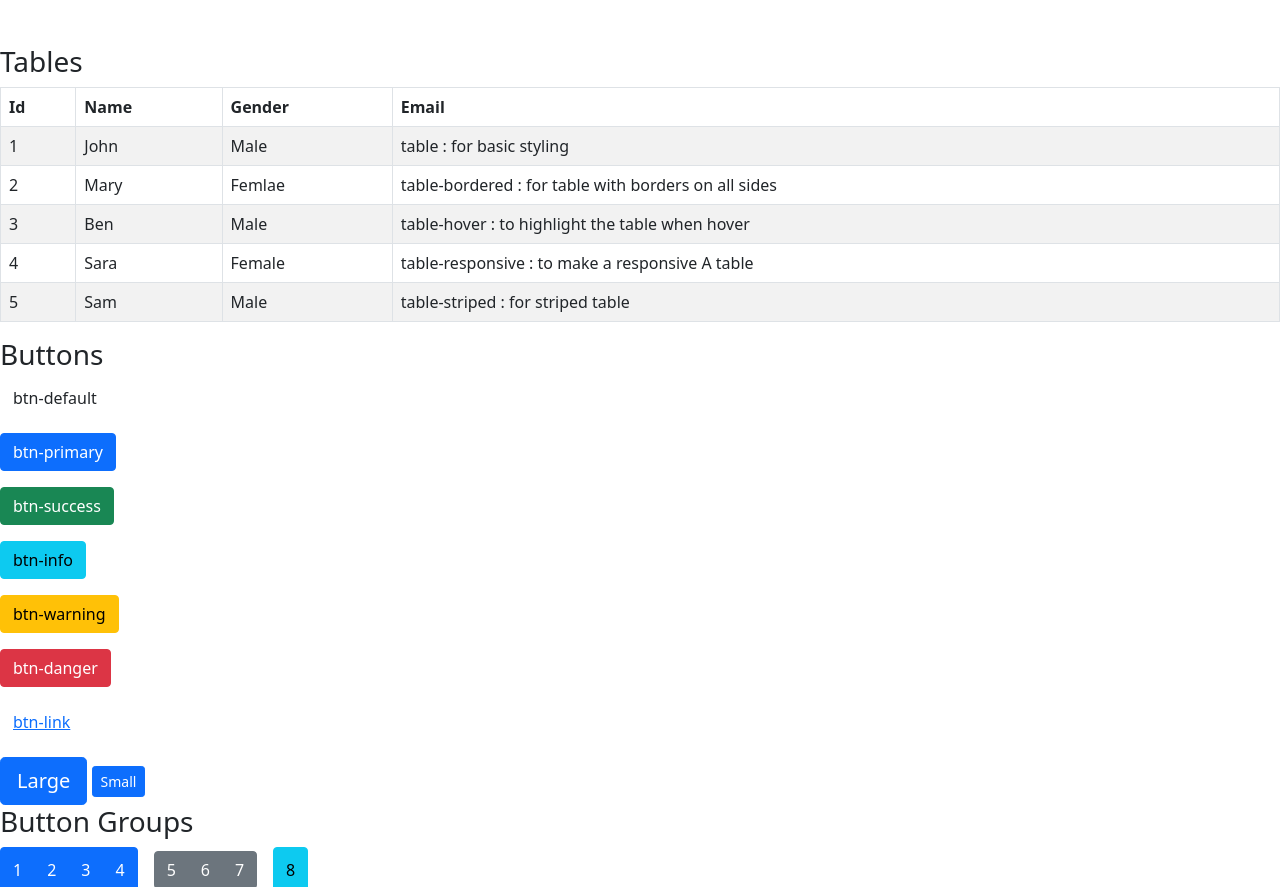
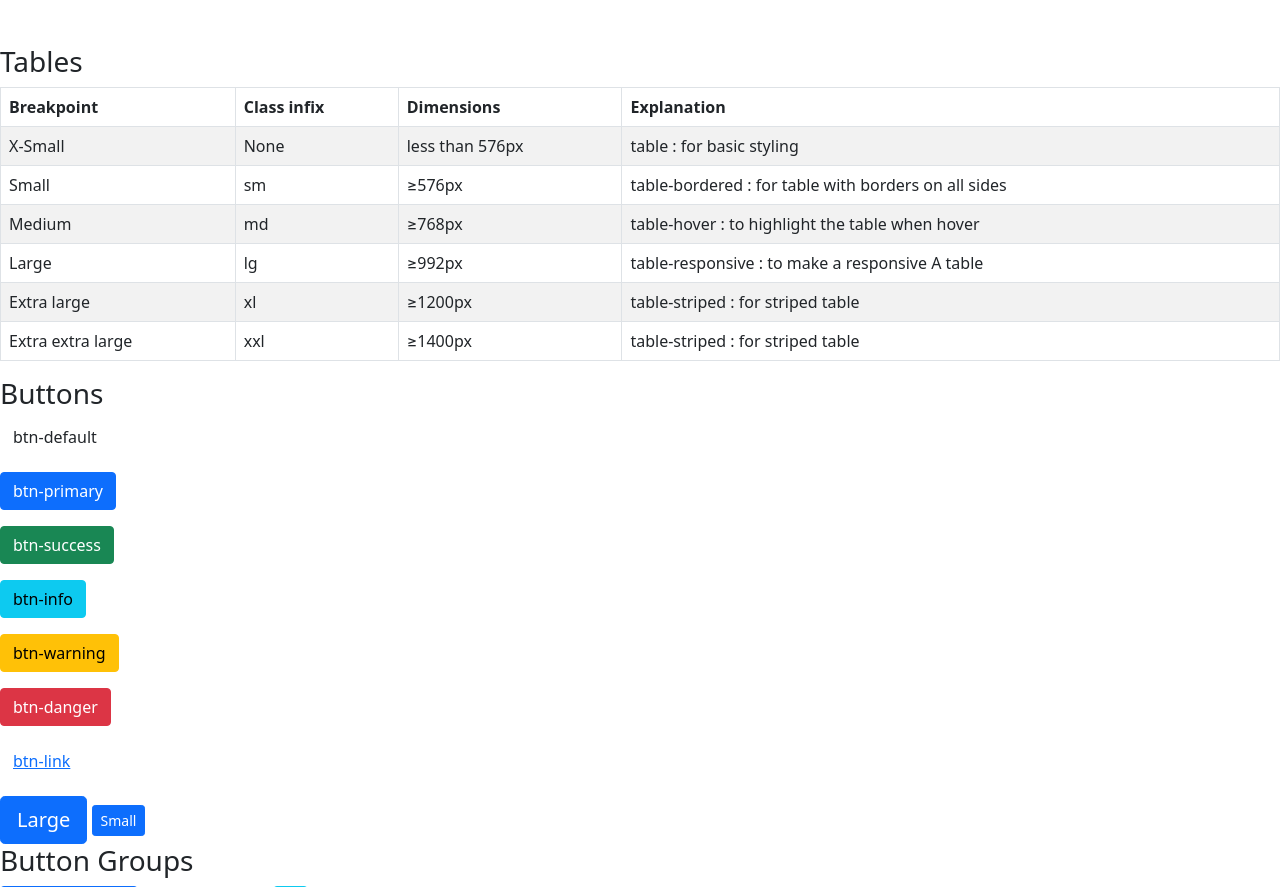
Before and after one commit to Janga-Prashanth/BootstrapTest, a plain HTML site: page index.html in a window 1280 px wide. Shown: the part 2766-3653 px from the top of the page. Drawn offline with nearby package versions, Linux system fonts and the light colour scheme.

Commit message:
inserted the screen dimension in table

```diff
--- a/index.html
+++ b/index.html
@@ -161,41 +161,47 @@
     <table class="table table-bordered table-hover table-striped">
       <thead>
         <tr>
-          <th>Id</th>
-          <th>Name</th>
-          <th>Gender</th>
-          <th>Email</th>
+          <th>Breakpoint</th>
+          <th>Class infix</th>
+          <th>Dimensions</th>
+          <th>Explanation</th>
         </tr>
       </thead>
       <tbody>
         <tr class="active">
-          <td>1</td>
-          <td>John</td>
-          <td>Male</td>
+          <td>X-Small</td>
+          <td>None</td>
+          <td>less than 576px</td>
           <td>table : for basic styling</td>
         </tr>
         <tr class="danger">
-          <td>2</td>
-          <td>Mary</td>
-          <td>Femlae</td>
+          <td>Small</td>
+          <td>sm</td>
+          <td>≥576px</td>
           <td>table-bordered : for table with borders on all sides</td>
         </tr>
         <tr class="info">
-          <td>3</td>
-          <td>Ben</td>
-          <td>Male</td>
+          <td>Medium</td>
+          <td>md</td>
+          <td>≥768px</td>
           <td>table-hover : to highlight the table when hover</td>
         </tr>
         <tr class="success">
-          <td>4</td>
-          <td>Sara</td>
-          <td>Female</td>
+          <td>Large</td>
+          <td>lg</td>
+          <td>≥992px </td>
           <td>table-responsive : to make a responsive A table</td>
         </tr>
         <tr class="warning">
-          <td>5</td>
-          <td>Sam</td>
-          <td>Male</td>
+          <td>Extra large</td>
+          <td>xl</td>
+          <td>≥1200px</td>
+          <td>table-striped : for striped table</td>
+        </tr>
+        <tr class="warning">
+          <td>Extra extra large</td>
+          <td>xxl</td>
+          <td>≥1400px</td>
           <td>table-striped : for striped table</td>
         </tr>
       </tbody>
```
